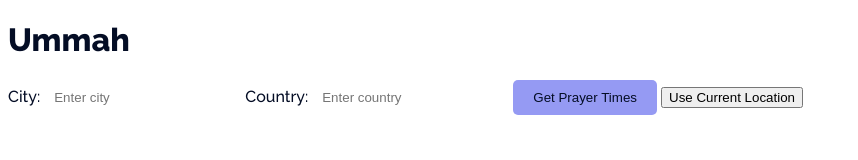
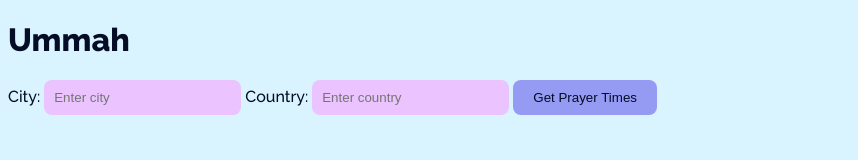
Before and after one commit to amaanaama/ummah-app, a plain HTML site: page index.html in a window 1280 px wide. Shown: the whole page, without its empty margins (0-858 px from the left). Drawn offline with Linux system fonts and the light colour scheme.

Commit message:
styling and modifying

```diff
--- a/index.html
+++ b/index.html
@@ -13,7 +13,6 @@
         <label for="countryInput">Country:</label>
         <input type="text" id="countryInput" placeholder="Enter country">
         <button id="submitBtn">Get Prayer Times</button>
-        <button id=""geoLocationBtn">Use Current Location</button>
     </div>
 
 
--- a/style.css
+++ b/style.css
@@ -17,19 +17,22 @@ div{
 
 
 /*body{
-    background-color: #fcfcfc;
+    background-color: ;
     text: #040d25;
     primary: #959af3;
     secondary: #eac3ff;
     accent: #ffd56d;
 }*/
 
+body{
+    background-color:  #D9F3FF
+}
 #submitBtn{
     background-color:#959af3;
     color: #040d25;
     border:none;
     padding: 10px 20px;
-    border-radius: 5px;
+    border-radius: 8px;
     cursor: pointer;
 }
 
@@ -39,7 +42,14 @@ div{
 
 input[type="text"]
 {
+    background-color: #eac3ff;
     padding: 10px;
     border: 0px solid #959af3;
-    border-radius: 4px;
+    border-radius: 8px;
 }
+
+input[type="text"]:focus
+{
+    border: 2px solid #eac3ff;
+    outline: none;
+}
```
